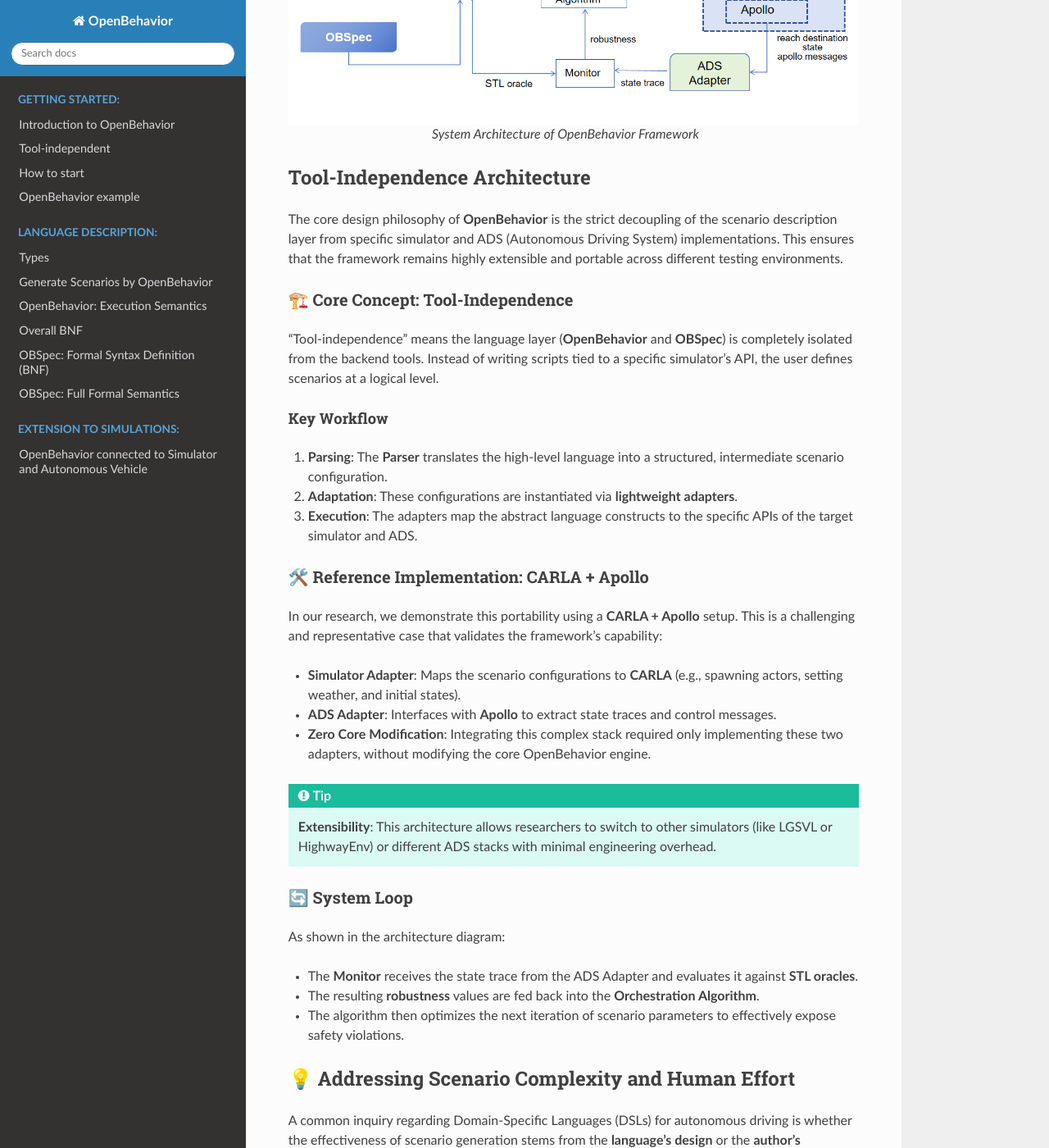
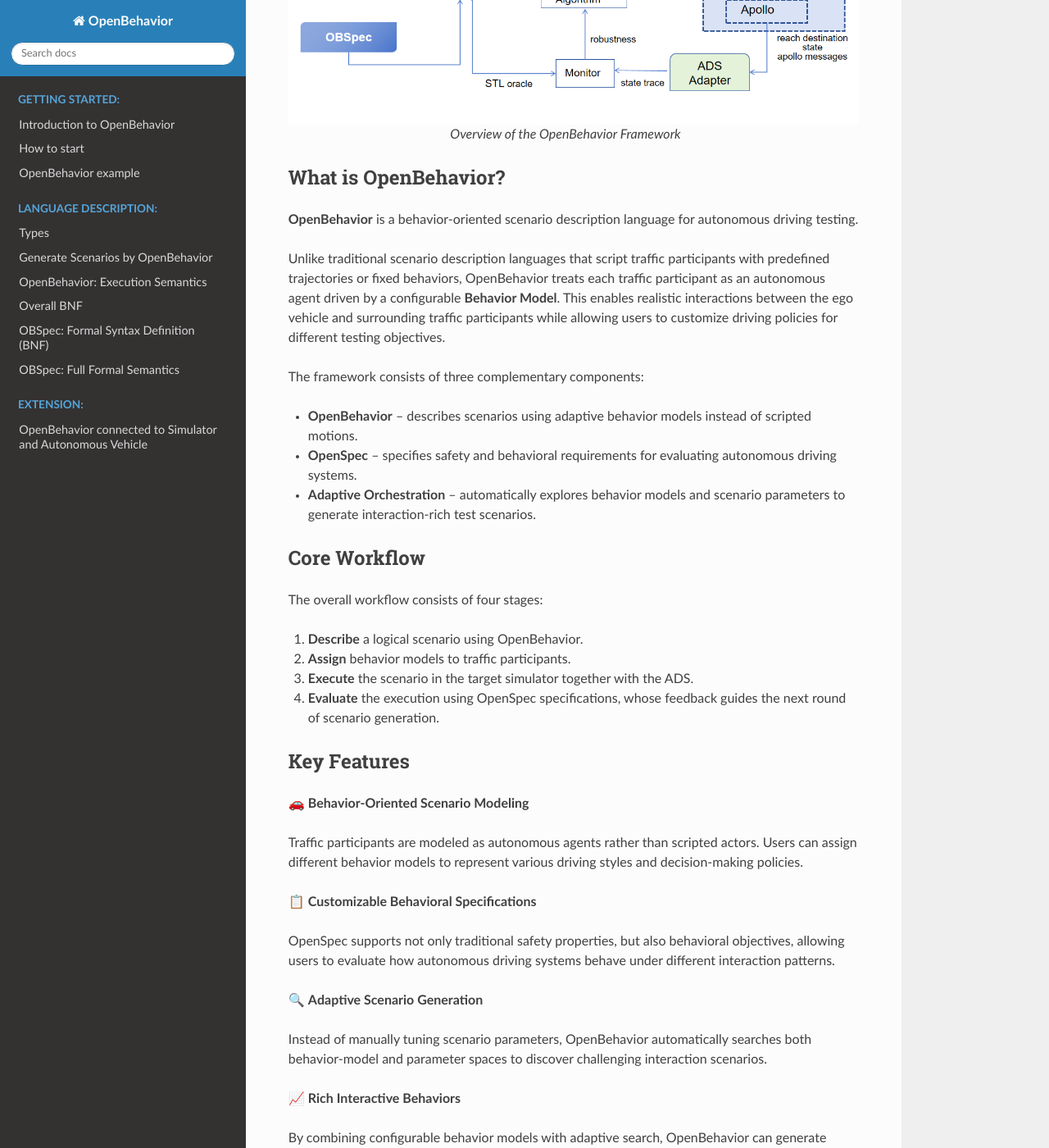
Before and after one commit to Sunshinesheep/OpenBehavior-doc, a Sphinx documentation site: the page built from docs/source/index.rst, in a window 1280 px wide and 1400 px high, scrolled down 357 px. Shown: the whole window at 82% size. Built offline with Sphinx 7.4.7 and the Read the Docs theme 3.1.0, drawn with Linux system fonts in a browser that asks for light colours; some of the changed text lies outside the part shown.

Commit message:
Revise documentation for OpenBehavior clarity and structure
Updated the documentation to improve clarity and structure, including rephrasing sections and enhancing the overview of OpenBehavior's features and workflow.

```diff
--- a/docs/source/index.rst
+++ b/docs/source/index.rst
@@ -1,89 +1,59 @@
 Welcome to OpenBehavior's documentation!
 ========================================
 
-Explore our guides and examples for using Openbehavior.
+Explore the guides, language reference, and examples for OpenBehavior.
 
 .. figure:: images/tool.png
    :align: center
 
-   System Architecture of OpenBehavior Framework
+   Overview of the OpenBehavior Framework
 
-Tool-Independence Architecture
------------------------------
+What is OpenBehavior?
+---------------------
 
-The core design philosophy of **OpenBehavior** is the strict decoupling of the scenario description layer from specific simulator and ADS (Autonomous Driving System) implementations. This ensures that the framework remains highly extensible and portable across different testing environments.
+**OpenBehavior** is a behavior-oriented scenario description language for autonomous driving testing.
 
-🏗️ Core Concept: Tool-Independence
-~~~~~~~~~~~~~~~~~~~~~~~~~~~~~~~~~~
+Unlike traditional scenario description languages that script traffic participants with predefined trajectories or fixed behaviors, OpenBehavior treats each traffic participant as an autonomous agent driven by a configurable **Behavior Model**. This enables realistic interactions between the ego vehicle and surrounding traffic participants while allowing users to customize driving policies for different testing objectives.
 
-"Tool-independence" means the language layer (**OpenBehavior** and **OBSpec**) is completely isolated from the backend tools. Instead of writing scripts tied to a specific simulator's API, the user defines scenarios at a logical level.
+The framework consists of three complementary components:
 
-Key Workflow
-^^^^^^^^^^^^
+* **OpenBehavior** – describes scenarios using adaptive behavior models instead of scripted motions.
+* **OpenSpec** – specifies safety and behavioral requirements for evaluating autonomous driving systems.
+* **Adaptive Orchestration** – automatically explores behavior models and scenario parameters to generate interaction-rich test scenarios.
 
-1. **Parsing**: The **Parser** translates the high-level language into a structured, intermediate scenario configuration.
-2. **Adaptation**: These configurations are instantiated via **lightweight adapters**.
-3. **Execution**: The adapters map the abstract language constructs to the specific APIs of the target simulator and ADS.
+Core Workflow
+-------------
 
-🛠️ Reference Implementation: CARLA + Apollo
-~~~~~~~~~~~~~~~~~~~~~~~~~~~~~~~~~~~~~~~~~~
+The overall workflow consists of four stages:
 
-In our research, we demonstrate this portability using a **CARLA + Apollo** setup. This is a challenging and representative case that validates the framework's capability:
+1. **Describe** a logical scenario using OpenBehavior.
+2. **Assign** behavior models to traffic participants.
+3. **Execute** the scenario in the target simulator together with the ADS.
+4. **Evaluate** the execution using OpenSpec specifications, whose feedback guides the next round of scenario generation.
 
-- **Simulator Adapter**: Maps the scenario configurations to **CARLA** (e.g., spawning actors, setting weather, and initial states).
-- **ADS Adapter**: Interfaces with **Apollo** to extract state traces and control messages.
-- **Zero Core Modification**: Integrating this complex stack required only implementing these two adapters, without modifying the core OpenBehavior engine.
+Key Features
+------------
 
-.. tip::
+🚗 **Behavior-Oriented Scenario Modeling**
 
-   **Extensibility**: This architecture allows researchers to switch to other simulators (like LGSVL or HighwayEnv) or different ADS stacks with minimal engineering overhead.
+Traffic participants are modeled as autonomous agents rather than scripted actors. Users can assign different behavior models to represent various driving styles and decision-making policies.
 
-🔄 System Loop
-~~~~~~~~~~~~~~
+📋 **Customizable Behavioral Specifications**
 
-As shown in the architecture diagram:
+OpenSpec supports not only traditional safety properties, but also behavioral objectives, allowing users to evaluate how autonomous driving systems behave under different interaction patterns.
 
-- The **Monitor** receives the state trace from the ADS Adapter and evaluates it against **STL oracles**.
-- The resulting **robustness** values are fed back into the **Orchestration Algorithm**.
-- The algorithm then optimizes the next iteration of scenario parameters to effectively expose safety violations.
+🔍 **Adaptive Scenario Generation**
 
-💡 Addressing Scenario Complexity and Human Effort
-------------------------------------------------
+Instead of manually tuning scenario parameters, OpenBehavior automatically searches both behavior-model and parameter spaces to discover challenging interaction scenarios.
 
-A common inquiry regarding Domain-Specific Languages (DSLs) for autonomous driving is whether the effectiveness of scenario generation stems from the **language's design** or the **author's expertise**.
+📈 **Rich Interactive Behaviors**
 
-Our evaluation demonstrates that **OpenBehavior** significantly reduces the dependency on expert intervention through three key architectural advantages:
+By combining configurable behavior models with adaptive search, OpenBehavior can generate diverse multi-agent interactions that are difficult to construct using conventional scripted scenarios.
 
-1. High-Level Abstraction vs. Low-Level Scripting
-~~~~~~~~~~~~~~~~~~~~~~~~~~~~~~~~~~~~~~~~~~~~~~~~~
+Getting Started
+---------------
 
-While complex scenarios *can* be hard-coded in simulators like CARLA or via Apollo's APIs, doing so requires deep knowledge of underlying middleware (e.g., ROS, Cyber RT).
-
-- **OpenBehavior** abstracts these into logical primitives.
-- **The Result:** Users focus on *what* the scenario should achieve (e.g., "cut-in with specific lateral velocity"), while the framework handles the *how* (API calls, sync, and initialization).
-
-2. Systematic Search Space vs. Manual Tuning
-~~~~~~~~~~~~~~~~~~~~~~~~~~~~~~~~~~~~~~~~~~~
-
-The ability to expose safety violations in our experiments is not a result of "trial and error" by authors, but rather the **Orchestration Algorithm** navigating a formal search space defined by the language.
-
-- **OpenBehavior** allows users to define **Logical Scenarios** with parameter ranges.
-- The framework then automatically performs **fuzzing and optimization** to find the "edge cases" within those ranges—tasks that are practically impossible to perform manually with consistent results.
-
-3. Quantitative Evidence of Expressiveness
-~~~~~~~~~~~~~~~~~~~~~~~~~~~~~~~~~~~~~~~~~
-
-To objectively assess the language beyond individual expertise, we emphasize its **Expressiveness**:
-
-- **Complexity Handling:** OpenBehavior supports multi-agent synchronized behaviors and reactive triggers (e.g., "IF ADS accelerates, THEN Agent B swerves"), which are traditionally difficult to synchronize manually.
-- **Oracle Integration:** By decoupling the **STL (Signal Temporal Logic) Oracle**, the language ensures that safety requirements are formally verified, removing the subjectivity of "what counts as a violation."
-
-.. important::
-
-   **Summary:** The success of the evaluation is a testament to the language’s ability to **systematize and automate** the search for complex safety-critical scenarios, effectively "distilling" expert knowledge into reusable, machine-executable templates.
-
-Get started :doc:`here <Introduction_to_OpenBehavior>`
-------------------------------------------------------
+Start with :doc:`Introduction_to_OpenBehavior` to learn the language basics and build your first OpenBehavior scenario.
 
 .. note::
 
@@ -97,7 +67,6 @@
    :caption: GETTING STARTED:
 
    Introduction_to_OpenBehavior
-   tool-inde
    getting_started
    OpenBehavior_example
 
@@ -114,6 +83,6 @@
 
 .. toctree::
    :maxdepth: 2
-   :caption: EXTENSION TO SIMULATIONS:
+   :caption: EXTENSION:
 
    OpenBehavior_connected_to
```
